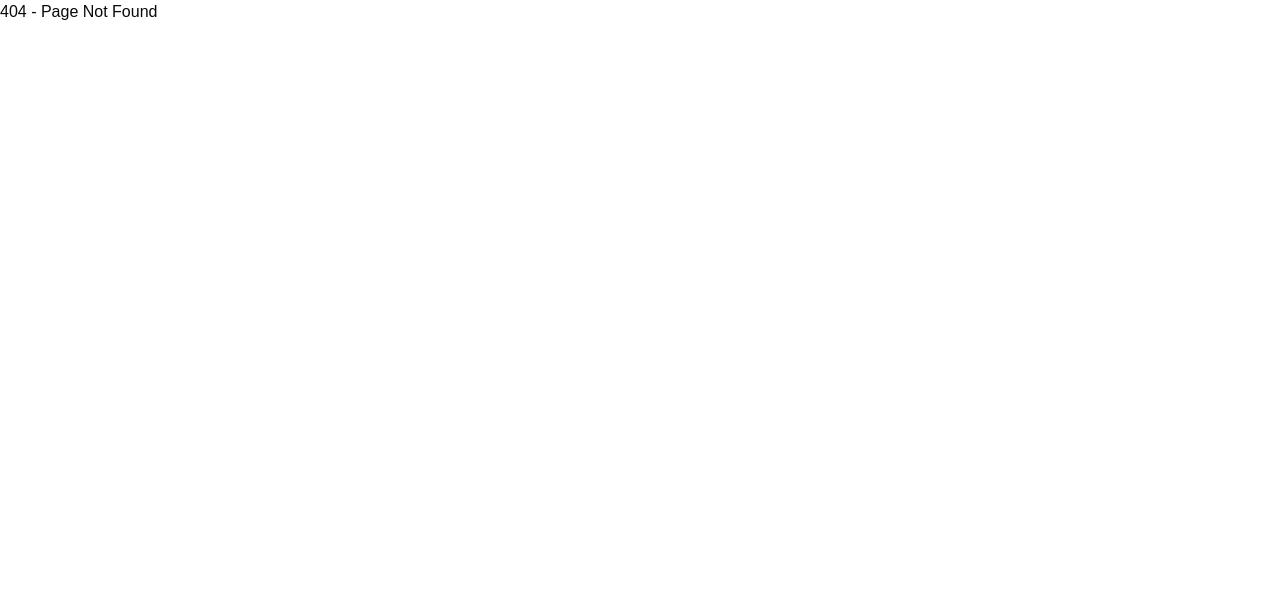
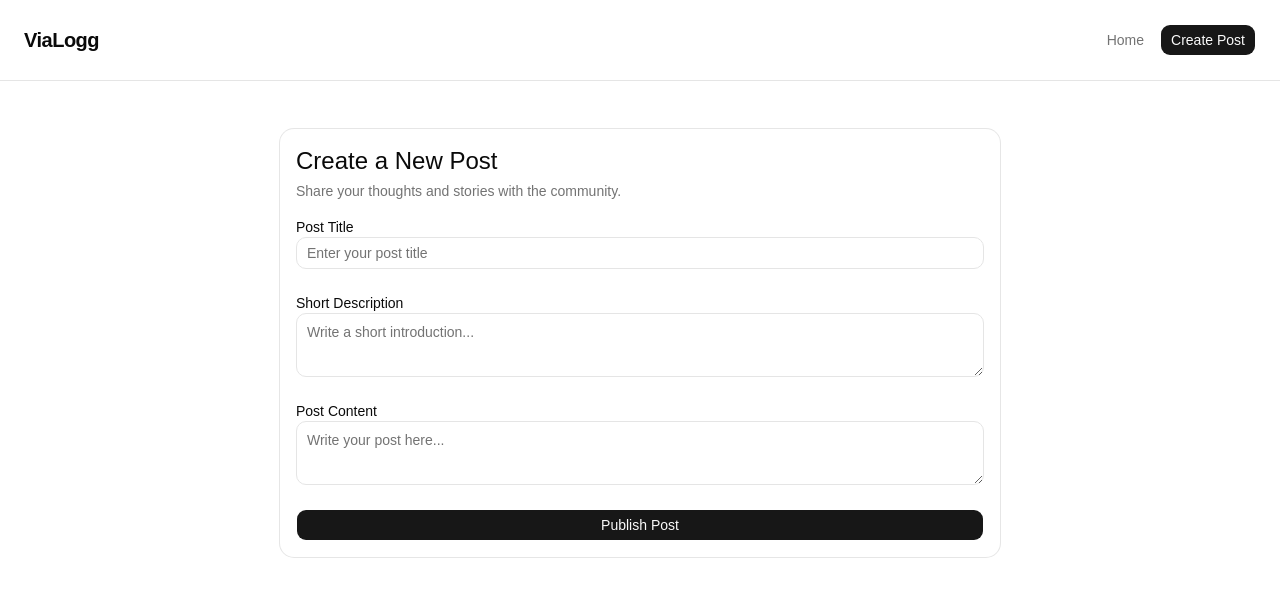
Before and after one commit to Xinfinitygen/viaLogg, a React (Vite) app: page /create in a window 1280 px wide. Before the commit this address had no page. Shown: the top 596 px of the page. Built offline with nearby package versions, Linux system fonts and the light colour scheme.

Commit message:
feat: add post creation form and navigation

```diff
--- a/src/App.jsx
+++ b/src/App.jsx
@@ -1,12 +1,16 @@
 import { BrowserRouter, Routes, Route } from 'react-router-dom'
 import Home from './pages/Home'
 import PostDetails from './pages/PostDetails'
+import CreatePost from './pages/CreatePost'
+import Navigation from './components/Navigation'
 function App() {
   return (
     <BrowserRouter>
+      <Navigation />
       <Routes>
         <Route path="/" element={<Home />} />
         <Route path="/posts/:id" element={<PostDetails />} />
+        <Route path="/create" element={<CreatePost />} />
         <Route path="*" element={<h1>404 - Page Not Found</h1>} />
       </Routes>
     </BrowserRouter>
--- /dev/null
+++ b/src/components/Navigation.jsx
@@ -0,0 +1,30 @@
+
+import { Link, NavLink } from 'react-router-dom'
+import { Button } from '@/components/ui/button'
+
+function Navigation() {
+    return (
+        <nav className="border-b">
+            <div className="mx-auto flex h-20 max-w-7xl items-center justify-between px-6">
+                <Link to="/" className="text-xl font-bold tracking-tight">
+                    ViaLogg
+                </Link>
+
+                <div className="flex items-center gap-4">
+                    <NavLink
+                        to="/"
+                        className="text-sm font-medium text-muted-foreground hover:text-foreground"
+                    >
+                        Home
+                    </NavLink>
+
+                    <Button asChild>
+                        <Link to="/create">Create Post</Link>
+                    </Button>
+                </div>
+            </div>
+        </nav>
+    )
+}
+
+export default Navigation
--- a/src/pages/CreatePost.jsx
+++ b/src/pages/CreatePost.jsx
@@ -0,0 +1,132 @@
+
+import { useState } from 'react'
+import { useMutation, useQueryClient } from '@tanstack/react-query'
+import { useNavigate } from 'react-router-dom'
+import { createPost } from '@/services/postsApi'
+import { Button } from '@/components/ui/button'
+import { Input } from '@/components/ui/input'
+import { Textarea } from '@/components/ui/textarea'
+import {
+    Card,
+    CardContent,
+    CardDescription,
+    CardHeader,
+    CardTitle,
+} from '@/components/ui/card'
+
+function CreatePost() {
+    const navigate = useNavigate()
+    const queryClient = useQueryClient()
+
+    // Keep track of what the user enters in the form.
+    const [formData, setFormData] = useState({
+        title: '',
+        excerpt: '',
+        content: '',
+    })
+
+    // Send the new post to the API when the form is submitted.
+    const mutation = useMutation({
+        mutationFn: createPost,
+        onSuccess: async () => {
+            await queryClient.invalidateQueries({ queryKey: ['posts'] })
+            navigate('/')
+        },
+    })
+
+    function handleChange(event) {
+        const { name, value } = event.target
+
+        setFormData((previousData) => ({
+            ...previousData,
+            [name]: value,
+        }))
+    }
+
+    function handleSubmit(event) {
+        event.preventDefault()
+
+        mutation.mutate({
+            ...formData,
+            status: 'PUBLISHED',
+        })
+    }
+
+    return (
+        <main className="mx-auto max-w-3xl px-6 py-12">
+            <Card>
+                <CardHeader>
+                    <CardTitle className="text-2xl">
+                        Create a New Post
+                    </CardTitle>
+                    <CardDescription>
+                        Share your thoughts and stories with the community.
+                    </CardDescription>
+                </CardHeader>
+
+                <CardContent>
+                    <form onSubmit={handleSubmit} className="space-y-6">
+                        <div className="space-y-2">
+                            <label htmlFor="title" className="text-sm font-medium">
+                                Post Title
+                            </label>
+                            <Input
+                                id="title"
+                                name="title"
+                                placeholder="Enter your post title"
+                                value={formData.title}
+                                onChange={handleChange}
+                                required
+                            />
+                        </div>
+
+                        <div className="space-y-2">
+                            <label htmlFor="excerpt" className="text-sm font-medium">
+                                Short Description
+                            </label>
+                            <Textarea
+                                id="excerpt"
+                                name="excerpt"
+                                placeholder="Write a short introduction..."
+                                value={formData.excerpt}
+                                onChange={handleChange}
+                                rows={3}
+                            />
+                        </div>
+
+                        <div className="space-y-2">
+                            <label htmlFor="content" className="text-sm font-medium">
+                                Post Content
+                            </label>
+                            <Textarea
+                                id="content"
+                                name="content"
+                                placeholder="Write your post here..."
+                                value={formData.content}
+                                onChange={handleChange}
+                                rows={10}
+                                required
+                            />
+                        </div>
+
+                        {mutation.isError && (
+                            <p className="text-sm text-destructive" role="alert">
+                                {mutation.error.message || 'Failed to create post.'}
+                            </p>
+                        )}
+
+                        <Button
+                            type="submit"
+                            className="w-full"
+                            disabled={mutation.isPending}
+                        >
+                            {mutation.isPending ? 'Publishing...' : 'Publish Post'}
+                        </Button>
+                    </form>
+                </CardContent>
+            </Card>
+        </main>
+    )
+}
+
+export default CreatePost
```
